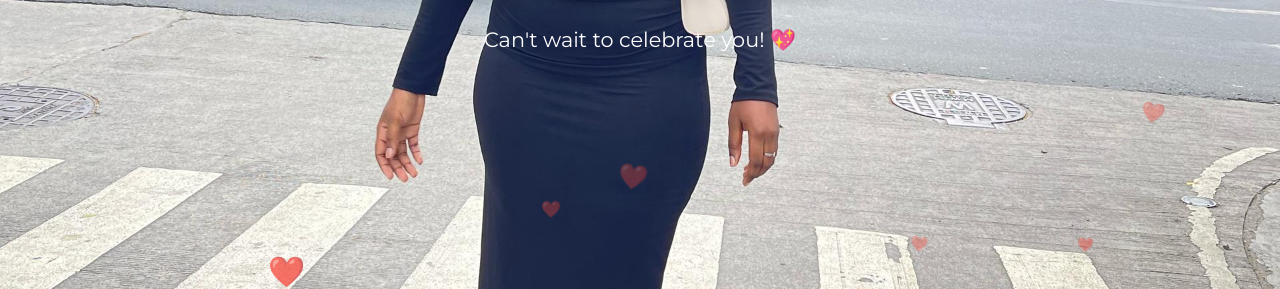
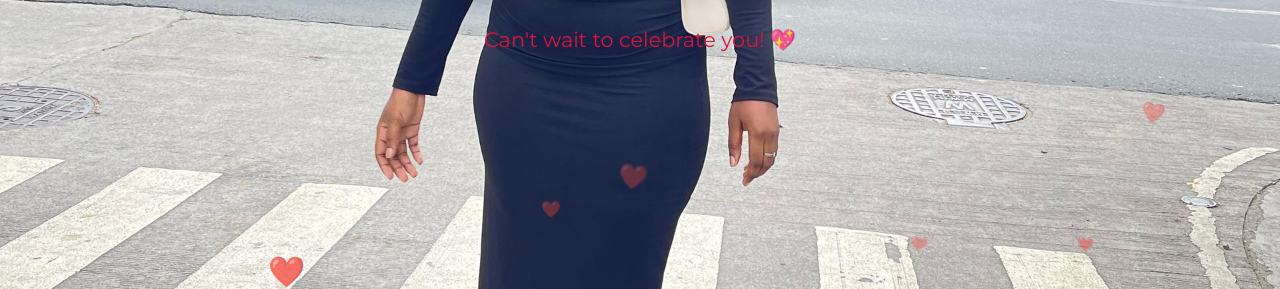
Before and after one commit to Staygolden-dotcom/Salamatu, a plain HTML site: page index.html in a window 1280 px wide. Shown: the part 511-800 px from the top of the page. Drawn offline with Linux system fonts and the light colour scheme.

Commit message:
Update index.html

```diff
--- a/index.html
+++ b/index.html
@@ -5,7 +5,7 @@
     <meta name="viewport" content="width=device-width, initial-scale=1.0, maximum-scale=1.0, user-scalable=no">
     <link rel="stylesheet" href="birthday.css">
     <link href="https://fonts.googleapis.com/css2?family=Montserrat:wght@400;600&display=swap" rel="stylesheet">
-    <title>For_Anita_Bukar❤️</title>
+    <title>Anita_Bukar❤️</title>
 </head>
 <body>
       <div class="container">
@@ -29,7 +29,7 @@
                     <div class="countdown-label">Seconds</div>
                 </div>
             </div>
-            <p class="message"> Can't wait to celebrate you! 💖</p>
+            <p class="message" style="color:crimson;"> Can't wait to celebrate you! 💖</p>
             <button class="toggle-btn" id="toggleNote" style="display: none;">Click Me</button>
         </div>
     </div>
```
